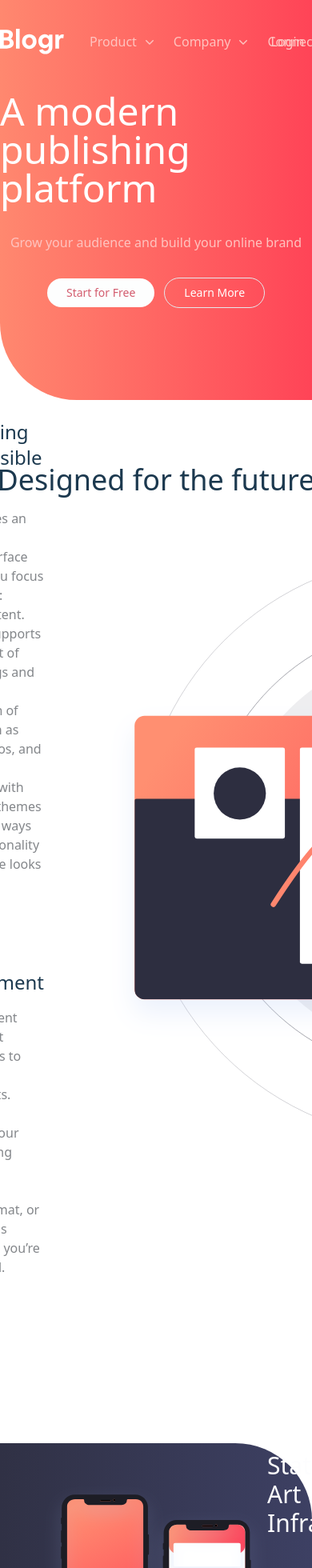
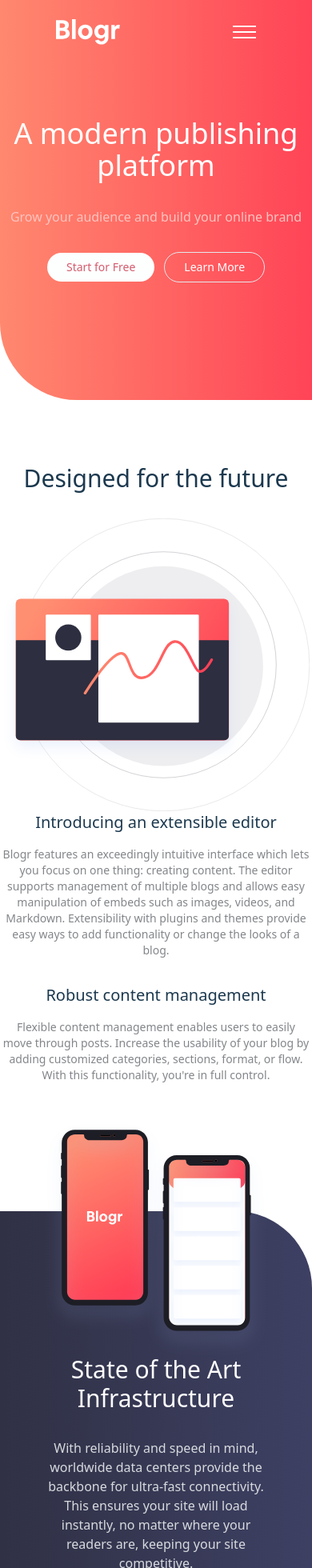
Before and after one commit to RPRd001/blog-landing-page, a React (Vite) app: page / in a window 390 px wide. Shown: the top 1960 px of the page at 80% size. Built offline with nearby package versions, Linux system fonts and the light colour scheme.

Commit message:
Initial modifications for mobile version on Features, Footer, Hero, Navigation and the Ribbon

```diff
--- a/src/components/Features.jsx
+++ b/src/components/Features.jsx
@@ -1,22 +1,27 @@
 import illustrationDesktop from "../images/illustration-editor-desktop.svg";
 
 const Features = () => {
+
+	/*
+		Pending: 1. Refactor the code from the text blocks to avoid code repetition
+					and use instead reusable components
+	*/
+
 	return (
-		// overflow-hidden
 
 		<section className="flex flex-col items-center py-20 overflow-hidden gap-8">
-			<h2 className="text-4xl text-[#1c394f]">Designed for the future</h2>
+			<h2 className="text-3xl md:text-4xl text-[#1c394f]">Designed for the future</h2>
 
 			{/* Container */}
-			<div className="self-end flex flex-row items-center relative left-52 gap-20  bottom-32">
+			<div className="flex flex-col-reverse max-w-sm  md:self-end md:flex-row items-center md:relative md:left-52 md:gap-20  md:bottom-32">
 				{/* Text Section*/}
 				<div className="flex flex-col items-start gap-8">
 					{/* Text Block 1 */}
 					<div className="flex flex-col gap-4">
-						<h3 className="text-2xl text-[#1c394f]">
+						<h3 className="text-xl md:text-2xl text-[#1c394f] text-center md:text-start">
 							Introducing an extensible editor
 						</h3>
-						<p className="text-[#83868a]">
+						<p className="text-[#83868a] text-sm md:text-base text-center md:text-start">
 							Blogr features an exceedingly intuitive interface which lets you
 							focus on one thing: creating content. The editor supports
 							management of multiple blogs and allows easy manipulation of
@@ -28,21 +33,21 @@
 
 					{/* Text Block 1 */}
 					<div className="flex flex-col gap-4">
-						<h3 className="text-2xl text-[#1c394f]">
+						<h3 className="text-xl md:text-2xl text-[#1c394f] text-center md:text-start">
 							Robust content management
 						</h3>
-						<p className="text-[#83868a]">
+						<p className="text-[#83868a] text-sm md:text-base text-center md:text-start">
 							Flexible content management enables users to easily move through
 							posts. Increase the usability of your blog by adding customized
 							categories, sections, format, or flow. With this functionality,
-							you’re in full control.
+							you&apos;re in full control.
 						</p>
 					</div>
 				</div>
 
 				{/* Image Section */}
 				<img
-					className="max-w-[48rem]"
+					className="max-w-sm md:max-w-[48rem]"
 					src={illustrationDesktop}
 					alt="a modern design artwork"
 				/>
--- a/src/components/Footer.jsx
+++ b/src/components/Footer.jsx
@@ -1,38 +1,56 @@
 import logo from "../images/logo.svg";
+import { productMenu, companyMenu, connectMenu } from "./Navigation.jsx";
 
 const Footer = () => {
 	return (
-    <footer className="flex flex-row items-start justify-around bg-[#24242c] rounded-tr-[6rem] py-10">
+		<footer className="flex flex-col items-center gap-10  md:flex-row md:items-start bg-[#24242c] rounded-tr-[6rem] p-20 md:gap-40">
 			<img src={logo} alt="Blogr Logo" className="w-20" />
 
-      <ul className="flex flex-col items-start gap-3">
+			<div className="flex flex-col items-center gap-10  md:flex-row md:items-start md:gap-48 lg:justify-around">
+				<ul className="flex flex-col items-center  md:items-start gap-3">
 					<li className="font-bold text-white mb-5">Product</li>
-        <li className="text-[#bbbbc3]">Overview</li>
-        <li className="text-[#bbbbc3]">Pricing</li>
-        <li className="text-[#bbbbc3]">Marketplace</li>
-        <li className="text-[#bbbbc3]">Features</li>
-        <li className="text-[#bbbbc3]">Integrations</li>
+					{productMenu.map((item, i) => {
+						return (
+							<li
+								className="text-[#bbbbc3] hover:text-white hover:underline hover:cursor-pointer"
+								key={i}
+							>
+								{item}
+							</li>
+						);
+					})}
 				</ul>
 
-      <ul className="flex flex-col items-start gap-3">
+				<ul className="flex flex-col items-center  md:items-start gap-3">
 					<li className="font-bold text-white mb-5">Company</li>
-        <li className="text-[#bbbbc3]">Overview</li>
-        <li className="text-[#bbbbc3]">Pricing</li>
-        <li className="text-[#bbbbc3]">Marketplace</li>
-        <li className="text-[#bbbbc3]">Features</li>
-        <li className="text-[#bbbbc3]">Integrations</li>
+					{companyMenu.map((item, i) => {
+						return (
+							<li
+								className="text-[#bbbbc3] hover:text-white hover:underline hover:cursor-pointer"
+								key={i}
+							>
+								{item}
+							</li>
+						);
+					})}
 				</ul>
 
-      <ul className="flex flex-col items-start gap-3">
+				<ul className="flex flex-col items-center  md:items-start gap-3">
 					<li className="font-bold text-white mb-5">Connect</li>
-        <li className="text-[#bbbbc3]">Overview</li>
-        <li className="text-[#bbbbc3]">Pricing</li>
-        <li className="text-[#bbbbc3]">Marketplace</li>
-        <li className="text-[#bbbbc3]">Features</li>
-        <li className="text-[#bbbbc3]">Integrations</li>
+					{connectMenu.map((item, i) => {
+						return (
+							<li
+								className="text-[#bbbbc3] hover:text-white hover:underline hover:cursor-pointer"
+								key={i}
+							>
+								{item}
+							</li>
+						);
+					})}
 				</ul>
+			</div>
 		</footer>
-  )
-}
+	);
+};
 
-export default Footer
+export default Footer;
--- a/src/components/Hero.jsx
+++ b/src/components/Hero.jsx
@@ -3,7 +3,7 @@
 const Hero = () => {
 	return (
 		<div className="bg-gradient-to-r to-[#ff4457] from-[#ff886f] py-20 h-[500px] max-h-[500px] rounded-bl-[6rem] flex flex-col items-center justify-center gap-8 w-full">
-			<h1 className="text-5xl text-white">A modern publishing platform</h1>
+			<h1 className="text-4xl md:text-5xl text-white text-center">A modern publishing platform</h1>
 			<p className="text-[#fec3bf]">Grow your audience and build your online brand</p>
 			<div className="flex flex-row items-center gap-3">
 				<Button text={"Start for Free"}/>
--- a/src/components/Navigation.jsx
+++ b/src/components/Navigation.jsx
@@ -1,27 +1,43 @@
 import logo from "../images/logo.svg";
 import Button from "../ui/Button";
 import MenuDrop from "../ui/DropDown";
+import hamburgerIcon from "../images/icon-hamburger.svg"
+
+export const productMenu = [
+	"Product",
+	"Overview",
+	"Pricing",
+	"Marketplace",
+	"Features",
+	"Integrations",
+];
+
+export const companyMenu = ["Company", "About", "Team", "Blog", "Careers"];
+export const connectMenu = ["Connect", "Contact", "Newsletter", "LinkedIn"];
 
 const Navigation = () => {
-
-	const productMenu = ["Product", "Something", "Some Product", "some other product"]
-	const companyMenu = ["Company", "About Us", "Something", "Something Else"]
-	const connectMenu = ["Connect", "Contact", "Newsletter", "LinkedIn"]
-
 	return (
-		<header className="flex flex-row justify-around absolute  w-full py-6 bg-transparent">
+		<header className="flex flex-row items-center justify-around absolute  w-full py-6 bg-transparent">
 			<nav className="flex flex-row items-center justify-between gap-8">
 				<img src={logo} alt="Blogr Logo" className="w-20" />
-				<ul className="flex flex-row items-center gap-6 text-[#fec3bf]">
+				<ul className="hidden md:flex md:flex-row md:items-center md:gap-6 md:text-[#fec3bf]">
 					<MenuDrop items={productMenu} />
 					<MenuDrop items={companyMenu} />
 					<MenuDrop items={connectMenu} />
 				</ul>
 			</nav>
-			<div id="button-container" className="flex flex-row gap-10 items-center">
+			<div className="hidden md:flex md:flex-row md:gap-10 md:items-center">
 				<button className="text-[#fdcdc9]">Login</button>
-				<Button text={"Sign Up"}/>
+				<Button text={"Sign Up"} />
 			</div>
+
+			{/*
+				How is a normal hamburguer menu implemented?
+
+				How to implement the hamburguer menu here without changing the
+				current element hierarchy ??
+			*/}
+			<img className="h-[1rem] cursor-pointer"  src={hamburgerIcon} alt="menu icon" />
 		</header>
 	);
 };
--- a/src/components/Ribbon.jsx
+++ b/src/components/Ribbon.jsx
@@ -2,10 +2,10 @@
 
 const Ribbon = () => {
 	return (
-		<section>
-			<div className="flex flex-row items-center justify-between  bg-gradient-to-r from-[#303145] to-[#3d4063] h-[400px] px-14 rounded-bl-[6rem] rounded-tr-[6rem]">
-				<img src={illustrationPhones} alt="cellphone with Blogr App on the screen" />
-				<div className="flex flex-col items-start justify-around gap-8">
+		<section className="mt-20 md:mt-0">
+			<div className="flex flex-col md:flex-row items-center md:justify-between  bg-gradient-to-r from-[#303145] to-[#3d4063] h-[550px] md:h-[400px] px-14 rounded-bl-[6rem] rounded-tr-[6rem]">
+				<img src={illustrationPhones} alt="cellphone with Blogr App on the screen" className="relative bottom-28"/>
+				<div className="flex flex-col items-center text-center md:text-start md:items-start justify-around gap-8 relative bottom-28">
 					<h2 className="text-[#fdfdfe] text-3xl">State of the Art Infrastructure</h2>
 					<p className="text-[#d8dadf]">
 						With reliability and speed in mind, worldwide data centers provide
```
Lines whose indentation alone changed are shown as unchanged.
